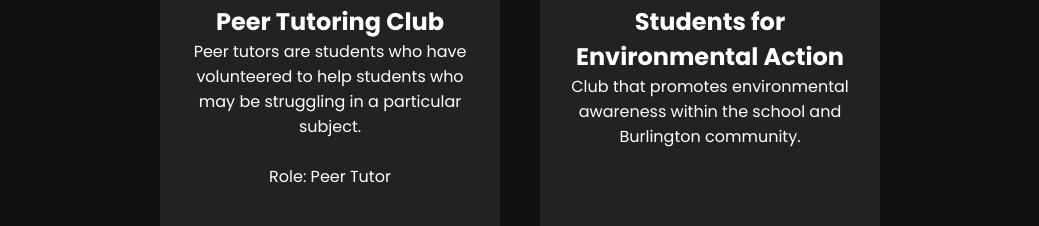
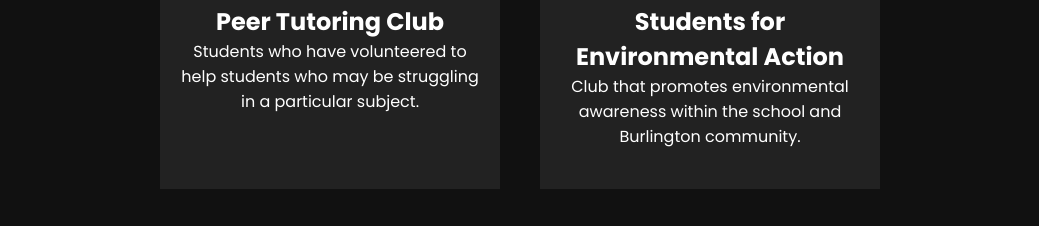
Before and after one commit to ashaikh23/ashaikh23.github.io, a plain HTML site: page index.html in a window 1280 px wide. Shown: the part 2190-2416 px from the top of the page, without its empty margins (120-1159 px from the left). Drawn offline with Linux system fonts and the light colour scheme.

Commit message:
Update index.html

```diff
--- a/index.html
+++ b/index.html
@@ -68,7 +68,7 @@
       <div class="servicesBx">
           <img src="https://i.ibb.co/GnTpgqc/icon5.png">
           <h2>Peer Tutoring Club</h2>
-          <p>Peer tutors are students who have volunteered to help students who may be struggling in a particular subject.<br><br>Role: Peer Tutor</p>
+          <p>Students who have volunteered to help students who may be struggling in a particular subject.</p>
       </div>
       <div class="servicesBx">
           <img src="https://i.ibb.co/RSkM1ph/tree-inverted.png">
```
